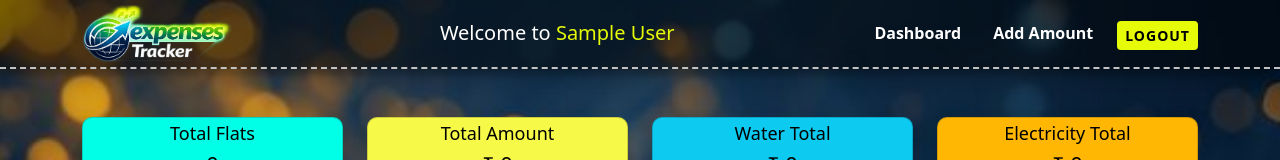
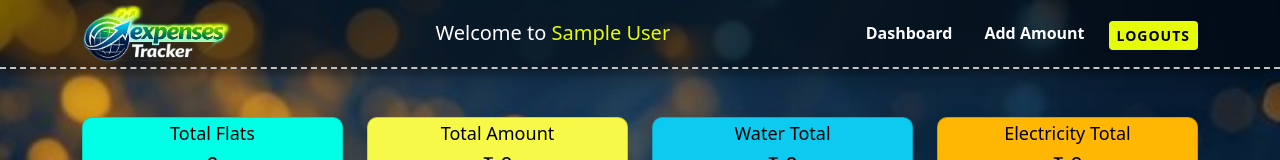
Before and after one commit to Nag2458-React/Expense-Tracker, a React (Vite) app: page /dashboard in a window 1280 px wide. Shown: the top 160 px of the page. Built offline with nearby package versions, Linux system fonts and the light colour scheme; no server answers; the database is empty; sample sign-in values are in the browser's storage.

Commit message:
Update Navbar.jsx

```diff
--- a/src/Components/Navbar.jsx
+++ b/src/Components/Navbar.jsx
@@ -61,7 +61,7 @@ const Navbar = () => {
                 className="btn btn-danger btn-sm logs"
                 onClick={handleLogout}
               >
-                Logout
+                Logouts
               </button>
             </li>
           </ul>
```
